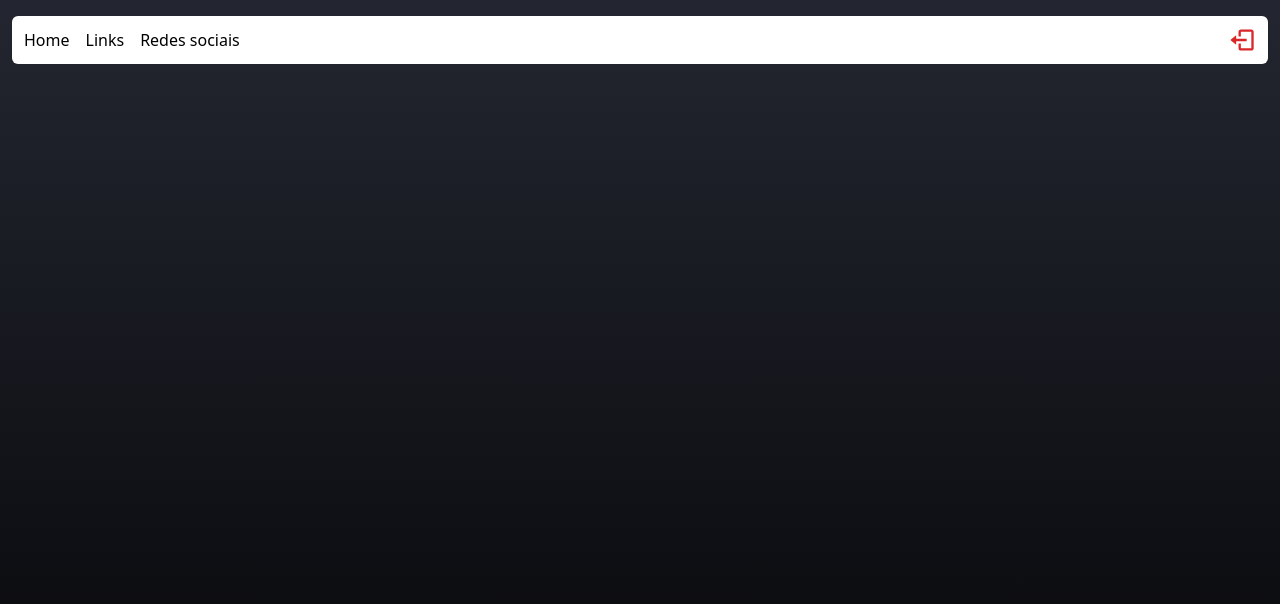
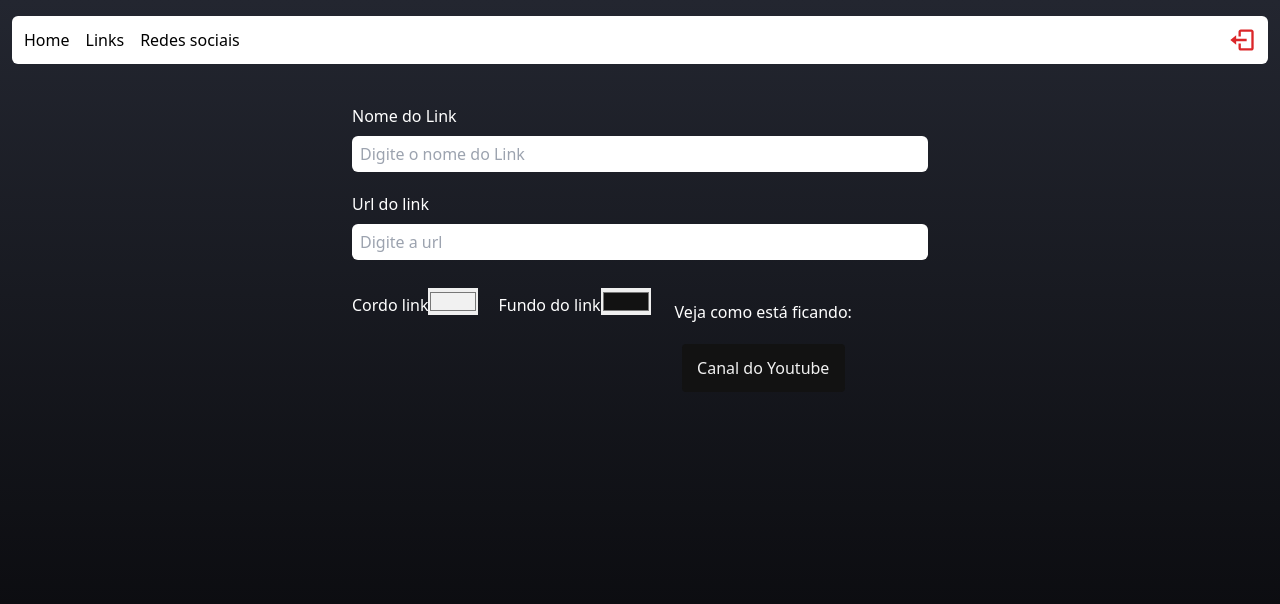
Before and after one commit to sheroques/Linktree, a React (Vite) app: page /admin in a window 1280 px wide. Shown: the top 604 px of the page. Built offline with nearby package versions, Linux system fonts and the light colour scheme; no server answers; sample sign-in values are in the browser's storage.

Commit message:
Atualizacao-do-forms

```diff
--- a/package.json
+++ b/package.json
@@ -11,6 +11,7 @@
   },
   "dependencies": {
     "firebase": "^10.11.1",
+    "linktree": "file:",
     "localforage": "^1.10.0",
     "match-sorter": "^6.3.4",
     "react": "^18.2.0",
@@ -31,7 +32,7 @@
     "eslint-plugin-react-refresh": "^0.4.5",
     "postcss": "^8.4.35",
     "tailwindcss": "^3.4.1",
-    "typescript": "^5.2.2",
+    "typescript": "^5.6.3",
     "vite": "^5.1.4"
   }
 }
--- a/src/pages/admin/index.tsx
+++ b/src/pages/admin/index.tsx
@@ -1,9 +1,40 @@
+
 import {Header} from '../../components/Header'
+import { Input } from '../../components/input'
+import { useState } from 'react'
+export function Admin(){
+    const [nameInput, setNameInput] = useState("")
+    const [urlInput, setUrlInput] = useState("")
+    const [textColorInput, setTextColorInput] = useState("#f1f1f1")
+    const [backgroundColorInput, setBackgroundColorInput] = useState('#121212')
 
-export function Admin(){
     return(
         <div className="flex items-center flex-col min-h-screen pb-7 px-2">
             <Header/>
+            <form className='flex flex-col mt-8 mb-3 w-full max-w-xl'>
+                <label className='text-white font-medium mt-2 mb-2 '>Nome do Link</label>
+                <Input placeholder ="Digite o nome do Link" value={nameInput} onChange={ (e)=>setNameInput(e.target.value)} />
+
+                <label className='text-white font-medium mt-2 mb-2 '>Url do link</label>
+                <Input placeholder ="Digite a url" value={urlInput} onChange={ (e)=>setUrlInput(e.target.value)} />
+
+                <section className='flex my-4 gap-5'>
+                    <div>
+                        <label className='text-white font-medium mt-2 mb-3'>Cordo link</label>
+                        <input type = "color" value = {textColorInput} onChange={(e) => setTextColorInput(e.target.value)}/>
+                    </div>
+                    <div>
+                        <label className='text-white font-medium mt-2 mb-3'>Fundo do link</label>
+                        <input type = "color" value = {backgroundColorInput} onChange={(e) => setBackgroundColorInput(e.target.value)}/>
+                    </div>
+                    <div className='flex items-center justify-start flex-col mb-7 p-1 border-gray-100/25 borded rounded-md'>
+                    <label className='text-white font-medium mt-2 mb-3'>Veja como está ficando:</label>
+                    <article className='w-11/12 max-w-lg flex flex-col items-center justify-between bg-zinc-900 rounded px-1 py-3' style={{marginBottom:8, marginTop: 8, backgroundColor: backgroundColorInput}}>
+                        <p style ={{color:textColorInput}}>Canal do Youtube</p>
+                    </article>
+                    </div>
+                </section>
+            </form>
         </div>
     )
 }
```
Also changed, not shown: 1 other file (tests, documents, lock files or other folders).
